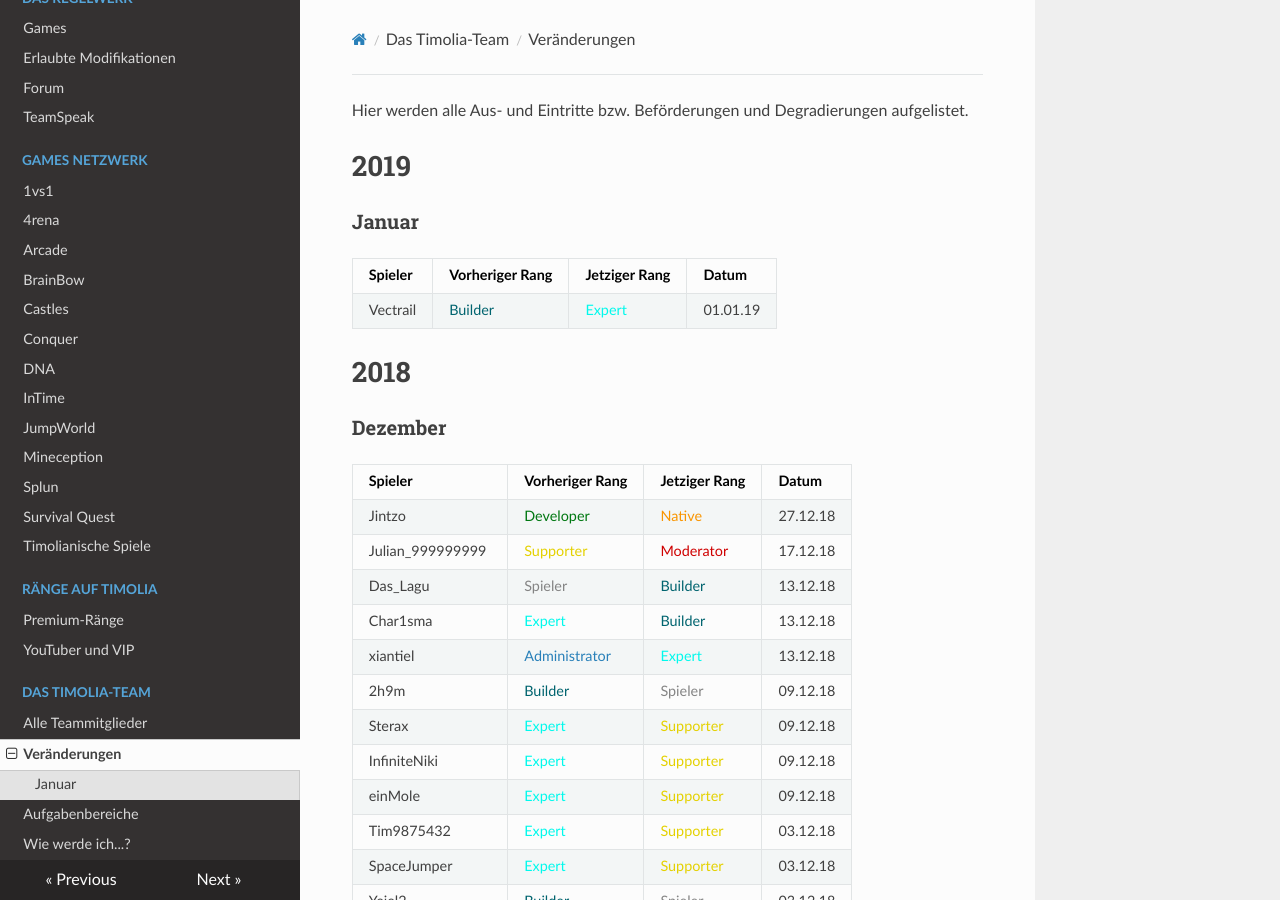
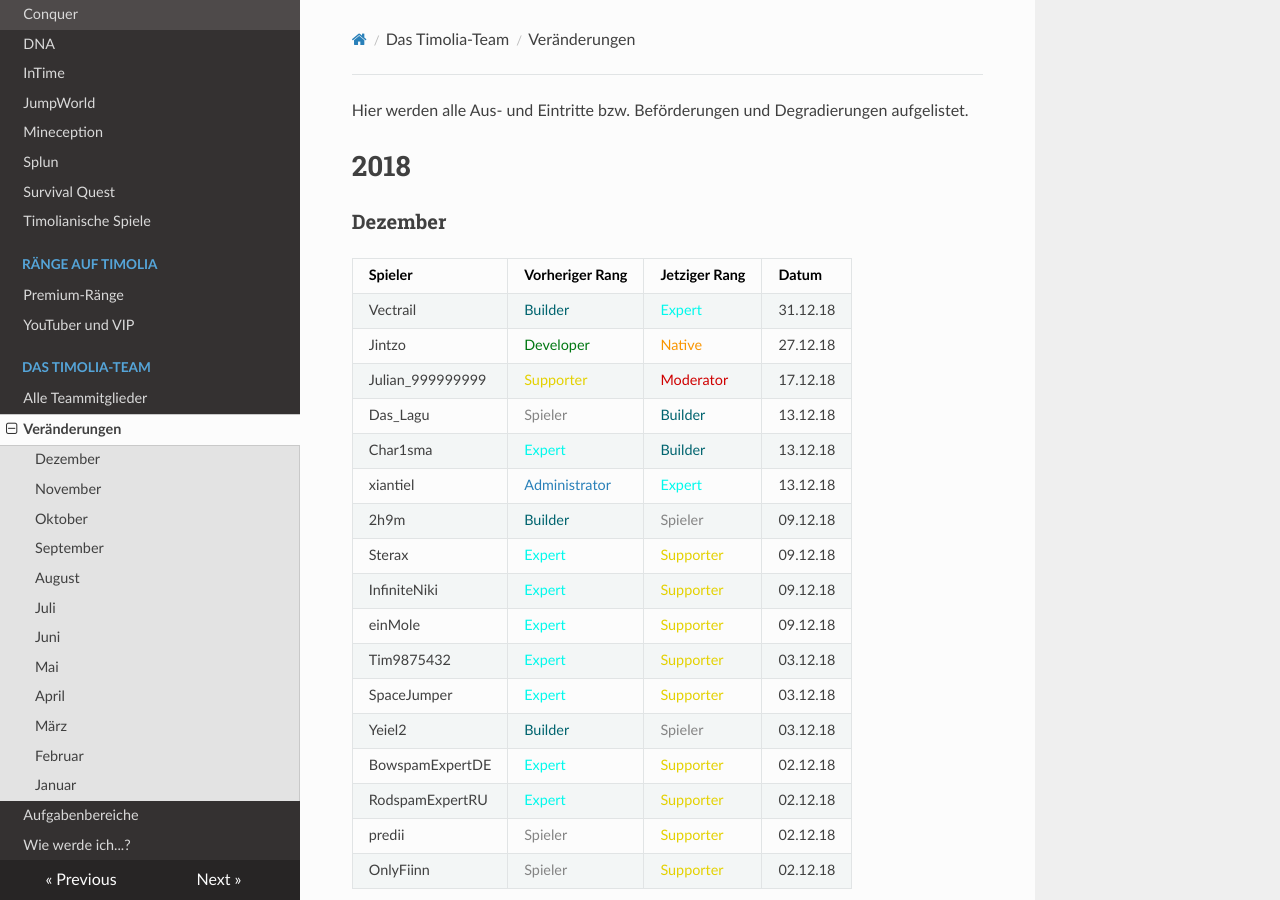
Before and after one commit to TimoliaDE/HowTo, an MkDocs documentation site: the page built from docs/team/changes.md, in a window 1280 px wide and 900 px high. Built offline with MkDocs 1.6.1, drawn with Linux system fonts in a browser that asks for light colours; nearby versions of some CDN libraries; old or Windows-style settings are respelled for this version of MkDocs.

Commit message:
Update changes.md

```diff
--- a/docs/team/changes.md
+++ b/docs/team/changes.md
@@ -1,17 +1,11 @@
 Hier werden alle Aus- und Eintritte bzw. Beförderungen und Degradierungen aufgelistet.
-
-# 2019
-
-###  <strong>Januar</strong>
-| Spieler | Vorheriger Rang | Jetziger Rang | Datum |
-| ------ | ------ | ------ | ------ |
-|Vectrail | <span style="color:#00646F">Builder</span> | <span style="color:#00F9EC">Expert</span> | 01.01.19 |
 
 # 2018
 
 ###  <strong>Dezember</strong>
 | Spieler | Vorheriger Rang | Jetziger Rang | Datum |
 | ------ | ------ | ------ | ------ |
+|Vectrail | <span style="color:#00646F">Builder</span> | <span style="color:#00F9EC">Expert</span> | 31.12.18 |
 |Jintzo | <span style="color:#007812">Developer</span> | <span style="color:#F99500">Native</span> | 27.12.18 |
 |Julian_999999999 | <span style="color:#E4D100">Supporter</span> | <span style="color:#CF0101">Moderator</span> | 17.12.18 |
 |Das_Lagu | <span style="color:#848484">Spieler</span> | <span style="color:#00646F">Builder</span> | 13.12.18 |
```
